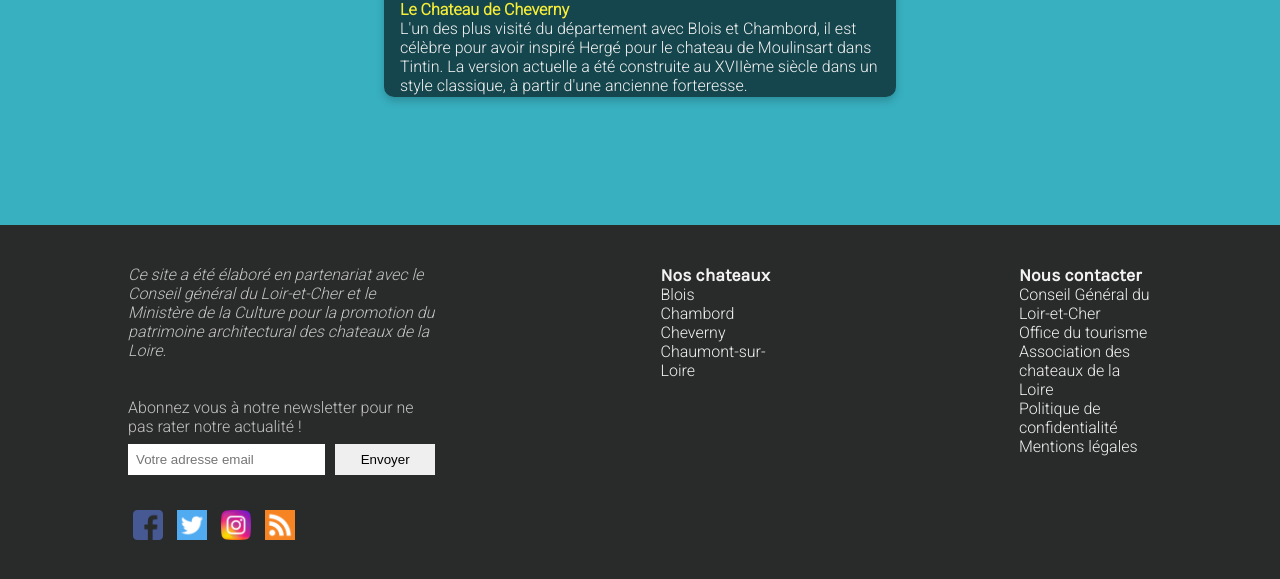
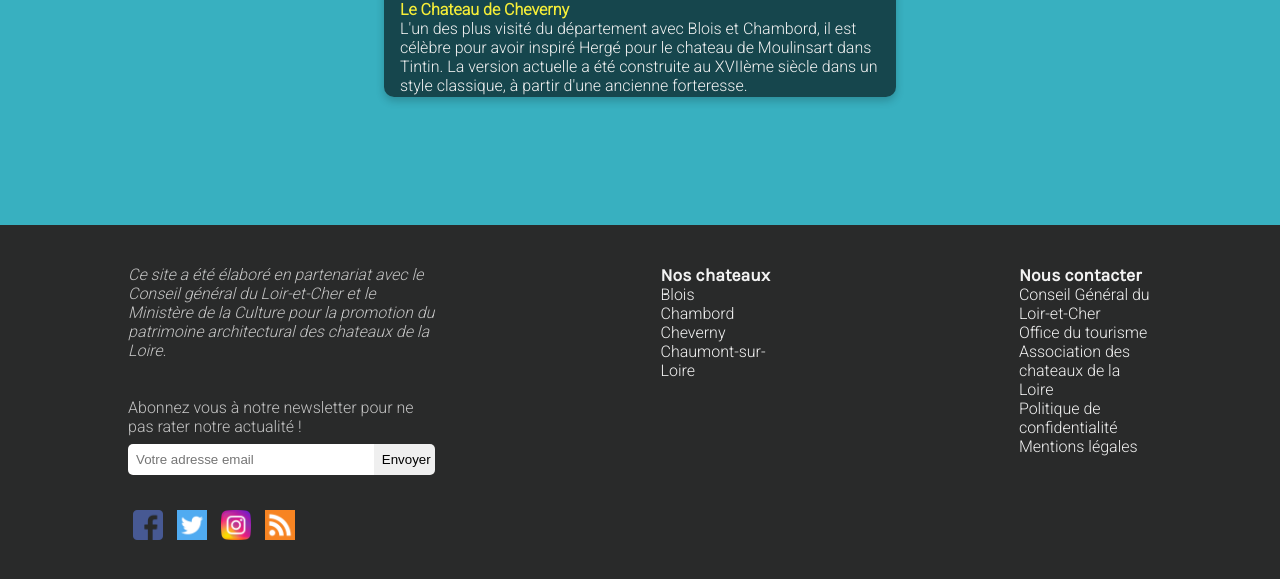
Before and after one commit to Ldelattre/architecture, a plain HTML site: page index.html in a window 1280 px wide. Shown: the part 2015-2594 px from the top of the page. Drawn offline with Linux system fonts and the light colour scheme.

Commit message:
newsletter

```diff
--- a/assets/CSS/style.css
+++ b/assets/CSS/style.css
@@ -312,15 +312,16 @@ footer {
 #news input[type=email] {
     padding: 8px;
     border: none;
-    width: calc(100% - 110px);
-    margin-right: 10px;
+    width: 80%;
+    border-radius: 5px 0 0 5px;
 }
 
 #news input[type=submit] {
-    width: 100px;
+    width: 20%;
     padding: 8px;
     border: none;
     cursor: pointer;
+    border-radius: 0 5px 5px 0;
 }
 
 #reso img {
```
Also changed, not shown: 1 other file.
